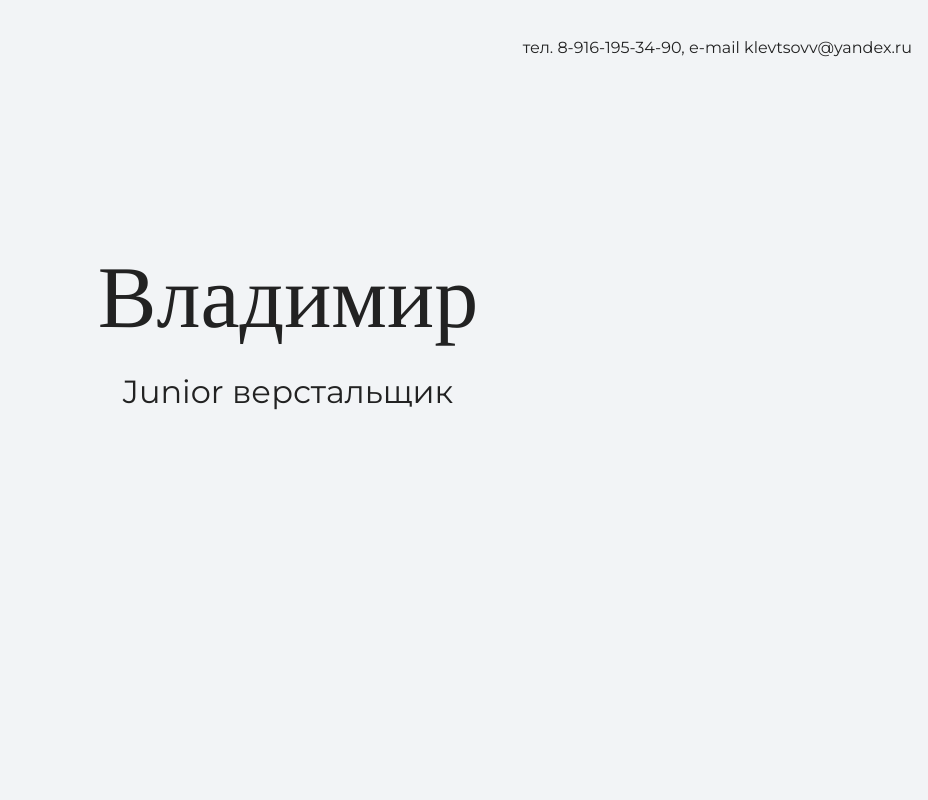
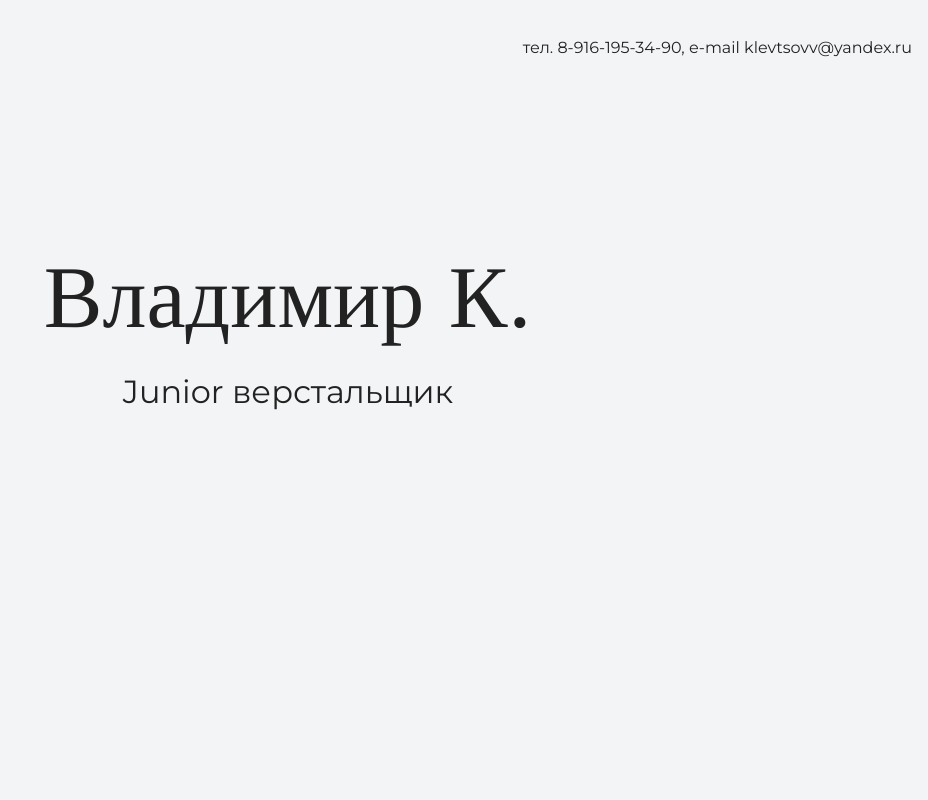
Before and after one commit to klevtsovv/my-site, a plain HTML site: page index.html in a window 1280 px wide. Shown: the top 800 px of the page, without its empty margins (352-1280 px from the left). Drawn offline with nearby package versions, Linux system fonts and the light colour scheme.

Commit message:
меняет текст на главной странице

```diff
--- a/index.html
+++ b/index.html
@@ -16,7 +16,7 @@
 
     <section class="hero-image">
       <div class="container">
-      <h1 class="heading">Владимир</h1>
+      <h1 class="heading">Владимир К.</h1>
       <p>Junior верстальщик</p>
       </div>
     </section>
```
